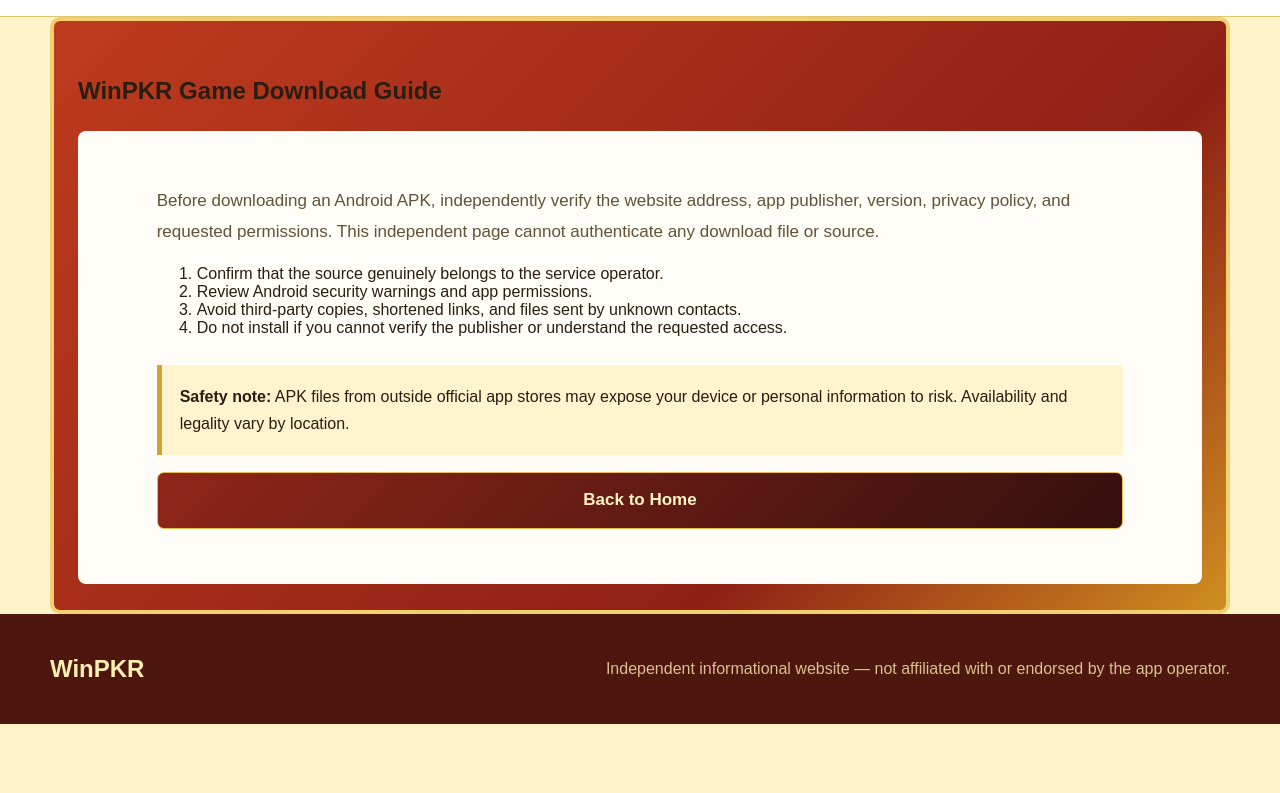
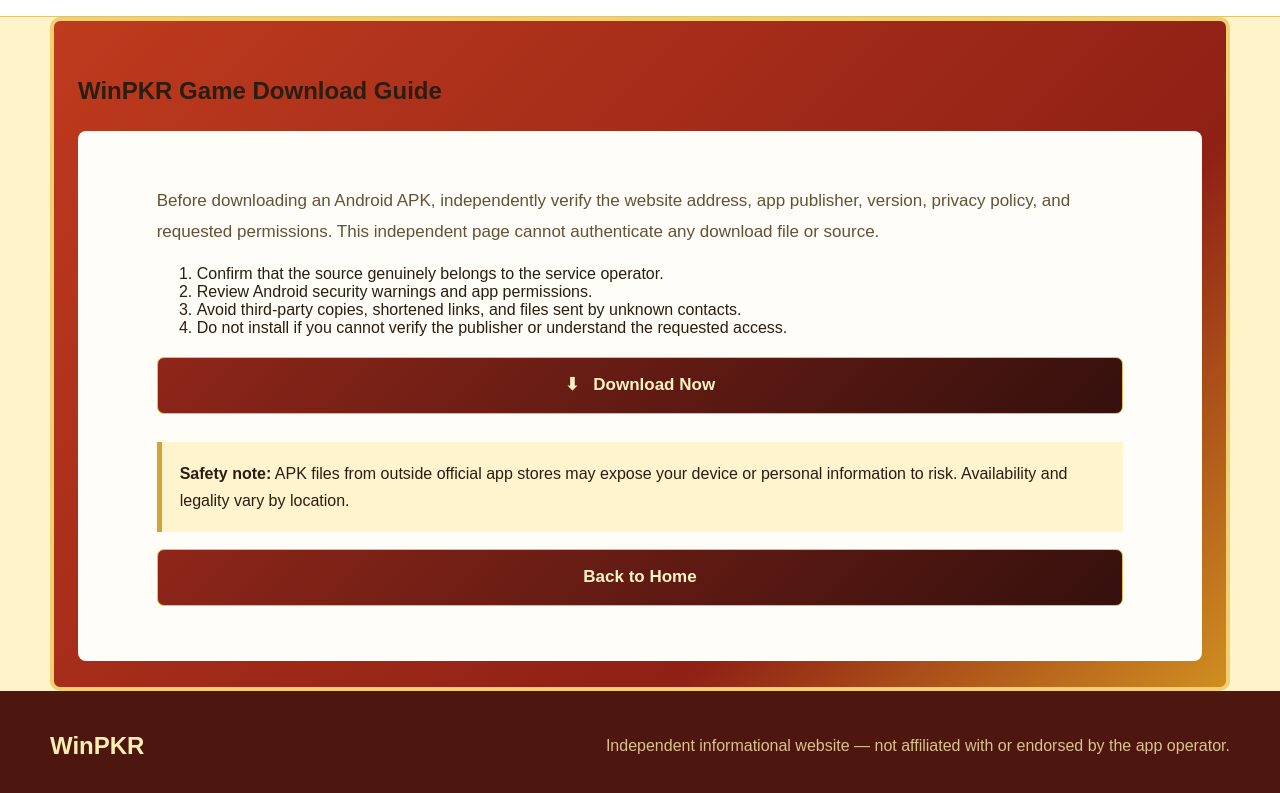
Before and after one commit to arshanali113355-bot/winpkr-game, a plain HTML site: page download.html in a window 1280 px wide. Shown: the part 51-844 px from the top of the page. Before the commit the page ends 800 px from the top, so only its background shows below. Drawn offline with Linux system fonts and the light colour scheme.

Commit message:
Add Download Now button to WinPKR download page

```diff
--- a/download.html
+++ b/download.html
@@ -1,4 +1,4 @@
 <!doctype html>
 <html lang="en"><head><meta charset="utf-8"><meta name="viewport" content="width=device-width,initial-scale=1"><meta name="theme-color" content="#8b1d13"><title>WinPKR Download Guide</title><link rel="stylesheet" href="style.css?v=restore-red-gold-20261120"></head><body>
 <header class="topbar"><div class="container nav"><a class="brand" href="index.html">WinPKR</a><nav aria-label="Main navigation" style="display:flex;flex-wrap:wrap;gap:12px;justify-content:flex-end"><a href="index.html">Home</a><a href="download.html">Download</a><a href="register.html">Register</a><a href="login.html">Login</a><a href="ios.html">For iOS</a><a href="pc.html">For PC</a><a href="payments.html">Deposit/Withdrawal</a><a href="faq.html">FAQ</a><a href="blog.html">Blog</a></nav></div></header>
-<main class="container"><section class="hero-shell"><h1>WinPKR Game Download Guide</h1><article class="content"><p>Before downloading an Android APK, independently verify the website address, app publisher, version, privacy policy, and requested permissions. This independent page cannot authenticate any download file or source.</p><ol><li>Confirm that the source genuinely belongs to the service operator.</li><li>Review Android security warnings and app permissions.</li><li>Avoid third-party copies, shortened links, and files sent by unknown contacts.</li><li>Do not install if you cannot verify the publisher or understand the requested access.</li></ol><aside class="warning"><b>Safety note:</b> APK files from outside official app stores may expose your device or personal information to risk. Availability and legality vary by location.</aside><p><a class="button" href="index.html">Back to Home</a></p></article></section></main><footer><div class="container"><a class="brand" href="index.html">WinPKR</a><p>Independent informational website — not affiliated with or endorsed by the app operator.</p></div></footer></body></html>
+<main class="container"><section class="hero-shell"><h1>WinPKR Game Download Guide</h1><article class="content"><p>Before downloading an Android APK, independently verify the website address, app publisher, version, privacy policy, and requested permissions. This independent page cannot authenticate any download file or source.</p><ol><li>Confirm that the source genuinely belongs to the service operator.</li><li>Review Android security warnings and app permissions.</li><li>Avoid third-party copies, shortened links, and files sent by unknown contacts.</li><li>Do not install if you cannot verify the publisher or understand the requested access.</li></ol><p style="text-align:center"><a class="button download" href="http://www.winpkr95.com/?r=fsw7442" target="_blank" rel="noopener noreferrer">⬇ &nbsp; Download Now</a></p><aside class="warning"><b>Safety note:</b> APK files from outside official app stores may expose your device or personal information to risk. Availability and legality vary by location.</aside><p><a class="button" href="index.html">Back to Home</a></p></article></section></main><footer><div class="container"><a class="brand" href="index.html">WinPKR</a><p>Independent informational website — not affiliated with or endorsed by the app operator.</p></div></footer></body></html>
```
